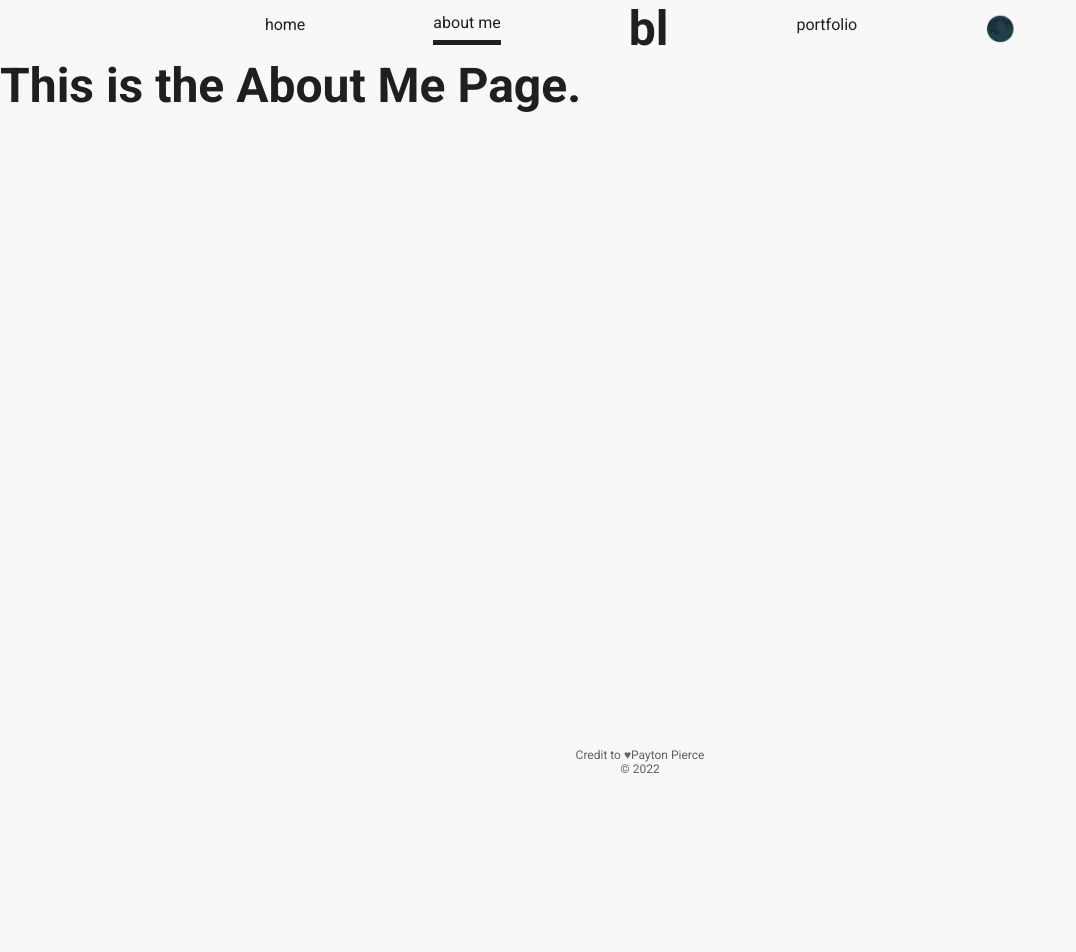
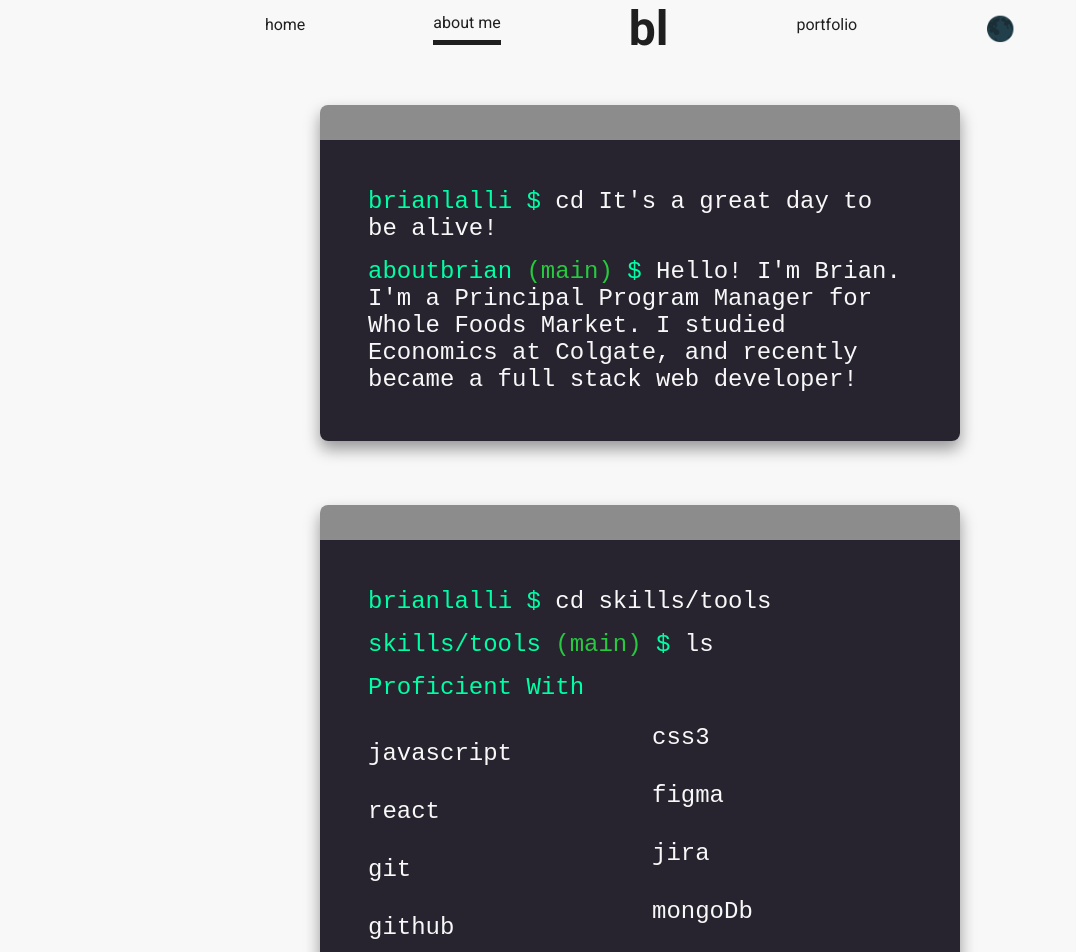
Before and after one commit to BrianLalli/Brian-Lalli-Portfolio, a React (Create React App) app: page /about in a window 1280 px wide. Shown: the top 952 px of the page, without its empty margins (0-1076 px from the left). Before the commit the page ends 800 px from the top, so only its background shows below. Built offline with nearby package versions, Linux system fonts and the light colour scheme.

Commit message:
added about me page

```diff
--- a/src/components/About.js
+++ b/src/components/About.js
@@ -1,11 +1,109 @@
 import React from 'react';
+import Style from './About.module.scss';
+import Terminal from "./Terminal";
+import {Box} from "@mui/material";
+// import {info} from "../../info/Info";
 
-function About(props) {
-    return (
-        <div>
-            <h1>This is the About Me Page.</h1>
-        </div>
-    );
+let colors = ["rgb(0,255,164)", "rgb(166,104,255)"];
+
+const info = {
+    firstName: "Brian",
+    lastName: "Lalli",
+    initials: "bl", // the example uses first and last, but feel free to use three or more if you like.
+    position: "a Program Manager",
+    selfPortrait: "self", // don't change this unless you want to name your self-portrait in the "img" folder something else!
+    gradient: `-webkit-linear-gradient(135deg, ${colors})`, // don't change this either
+    baseColor: colors[0],
+    bio: "Hello! I'm Brian. I'm a Principal Program Manager for Whole Foods Market. I studied Economics at Colgate, and recently became a full stack web developer! ",
+    skills: {
+    proficientWith: [
+      "javascript",
+      "react",
+      "git",
+      "github",
+      "bootstrap",
+      "html5",
+      "css3",
+      "figma",
+      "jira",
+      "mongoDb",
+      "mySQL",
+      "graphQL",
+      "nodejs"
+    ],
+    exposedTo: ["AWS", "python", "adobe illustrator"],
+  },
+  hobbies: [
+    {
+      label: "reading",
+      emoji: "📖",
+    },
+    {
+      label: "golf",
+      emoji: "⛳",
+    },
+    {
+      label: "football officiating",
+      emoji: "🏈",
+    },
+    {
+      label: "mixology",
+      emoji: "🍸",
+    },
+    // Same as above, change the emojis to match / relate to your hobbies or interests.
+    // You can also remove the emojis if you'd like, I just think they look cute :P
+  ],
 }
 
-export default About;
+export default function About() {
+    const firstName = info.firstName.toLowerCase()
+
+    function aboutMeText() {
+        return <>
+            <p><span style={{color: info.baseColor}}>{firstName}{info.lastName.toLowerCase()} $</span> cd It's a great day to be alive! </p>
+            <p><span style={{color: info.baseColor}}>about{firstName} <span
+                className={Style.green}>(main)</span> $ </span>
+                {info.bio}
+            </p>
+        </>;
+    }
+
+    function skillsText() {
+        return <>
+            <p><span style={{color: info.baseColor}}>{firstName}{info.lastName.toLowerCase()} $</span> cd skills/tools
+            </p>
+            <p><span style={{color: info.baseColor}}>skills/tools <span
+                className={Style.green}>(main)</span> $</span> ls</p>
+            <p style={{color: info.baseColor}}> Proficient With</p>
+            <ul className={Style.skills}>
+                {info.skills.proficientWith.map((proficiency, index) => <li key={index}>{proficiency}</li>)}
+            </ul>
+            <p style={{color: info.baseColor}}> Comfortable With</p>
+            <ul className={Style.skills}>
+                {info.skills.exposedTo.map((skill, index) => <li key={index}>{skill}</li>)}
+            </ul>
+        </>;
+    }
+
+    function miscText() {
+        return <>
+            <p><span style={{color: info.baseColor}}>{firstName}{info.lastName.toLowerCase()} $</span> cd
+                hobbies/interests</p>
+            <p><span style={{color: info.baseColor}}>hobbies/interests <span
+                className={Style.green}>(main)</span> $</span> ls</p>
+            <ul>
+                {info.hobbies.map((hobby, index) => (
+                    <li key={index}><Box component={'span'} mr={'1rem'}>{hobby.emoji}</Box>{hobby.label}</li>
+                ))}
+            </ul>
+        </>;
+    }
+
+    return (
+        <Box display={'flex'} flexDirection={'column'} alignItems={'center'} mt={'3rem'}>
+            <Terminal text={aboutMeText()}/>
+            <Terminal text={skillsText()}/>
+            <Terminal text={miscText()}/>
+        </Box>
+    )
+}
--- /dev/null
+++ b/src/components/About.module.scss
@@ -0,0 +1,21 @@
+@import "../variables.modules";
+
+.pink {
+  color: $pink;
+}
+
+.green {
+  color: $green;
+}
+
+.skills {
+  columns: 1;
+  @media only screen and (min-width: 940px) {
+    columns: 2;
+  }
+
+  li {
+    margin: 0;
+    line-height: 1.75;
+  }
+}
--- a/src/components/Home.js
+++ b/src/components/Home.js
@@ -18,21 +18,25 @@ const info = {
   miniBio: [
     // these are just some "tidbits" about yourself. You can look at mine https://paytonjewell.github.io/#/ for an example if you'd like
     {
-      emoji: "☕",
-      text: "fueled by coffee",
+      emoji: "☕ 🍵",
+      text: "Fueled by coffee & greens",
     },
     {
-      emoji: "🌎",
-      text: "based in the US",
+      emoji: "🌎 🤠",
+      text: "Based in Austin,TX",
+    },
+    // {
+    //   emoji: "💼 👨‍💻",
+    //   text: "Principal Program Manager @ Whole Foods Market",
+    // },
+    {
+      emoji: "📧 📱",
+      text: "bdlalli11@gmail.com",
     },
     {
-      emoji: "💼",
-      text: "Principal Program Manager @ Whole Foods Market",
-    },
-    {
-      emoji: "📧",
-      text: "bdlalli11@gmail.com",
-    },
+      emoji: "🐕 🌙",
+      text: "Dog Dad to a 1 year old Rottsky named Moonie"
+    }
   ],
   socials: [
     {
@@ -63,40 +67,7 @@ const info = {
     // Feel free to remove any of these that you don't have. I'll write an FAQ on how to add new ones later, let me know if you have a request for an icon!
     // Just change the links so that they lead to your social profiles.
   ],
-  bio: "Hello! I'm John. I'm a systems engineer for Google. I studied CompSci at Harvard, I enjoy long walks on the beach, and I believe artificial intelligence will inevitably rule us all one day. You should hire me!",
-  skills: {
-    proficientWith: [
-      "javascript",
-      "react",
-      "git",
-      "github",
-      "bootstrap",
-      "html5",
-      "css3",
-      "figma",
-    ],
-    exposedTo: ["nodejs", "python", "adobe illustrator"],
-  },
-  hobbies: [
-    {
-      label: "reading",
-      emoji: "📖",
-    },
-    {
-      label: "theater",
-      emoji: "🎭",
-    },
-    {
-      label: "movies",
-      emoji: "🎥",
-    },
-    {
-      label: "cooking",
-      emoji: "🌶",
-    },
-    // Same as above, change the emojis to match / relate to your hobbies or interests.
-    // You can also remove the emojis if you'd like, I just think they look cute :P
-  ],
+
   portfolio: [
     // This is where your portfolio projects will be detailed
     {
--- /dev/null
+++ b/src/components/Terminal.js
@@ -0,0 +1,28 @@
+import React from 'react';
+import Style from "./Terminal.module.scss";
+import classNames from "classnames";
+import {Box} from "@mui/material";
+
+const iconClass = "fa fa-circle";
+
+function Terminal(props) {
+   const {text} = props;
+
+   return (
+      <Box component={'section'} className={classNames(Style.terminal, Style.shadowed)}
+           width={{xs: '80%', md: '50%'}} borderRadius={'0.5rem'} mb={'4rem'}>
+         <Box sx={{backgroundColor: '#8c8c8c'}} p={'0.5rem'} borderRadius={'0.5rem 0.5rem 0 0'}
+              fontSize={'1rem'}>
+            <i className={classNames(iconClass, Style.red)}/>
+            <i className={classNames(iconClass, Style.amber)}/>
+            <i className={classNames(iconClass, Style.green)}/>
+         </Box>
+         <Box py={{xs: '1rem', md: '2rem'}} px={{xs: '2rem', md: '3rem'}} borderRadius={'0 0 0.5rem 0.5rem'}
+              sx={{backgroundColor: '#27242f'}} fontSize={'1.5rem'} fontFamily={'Courier New, Courier, monospace'}>
+            {text}
+         </Box>
+      </Box>
+   );
+}
+
+export default Terminal;
--- /dev/null
+++ b/src/components/Terminal.module.scss
@@ -0,0 +1,44 @@
+@import "../variables.modules";
+
+i {
+  padding-left: 0.5rem;
+
+  &.red {
+    color: $red;
+  }
+
+  &.amber {
+    color: $yellow;
+  }
+
+  &.green {
+    color: $green;
+  }
+}
+
+.terminal {
+  p, li {
+    margin: 1rem 0;
+    color: $white;
+  }
+
+  a, a:visited {
+    animation: changeColors 3s infinite;
+    font-weight: bold;
+  }
+}
+
+@keyframes changeColors {
+  0% {
+    color: #00a47f;
+  }
+  33.3% {
+    color: #1d91e3;
+  }
+  66.6% {
+    color: #d419fe;
+  }
+  100% {
+    color: #00a47f;
+  }
+}
```
